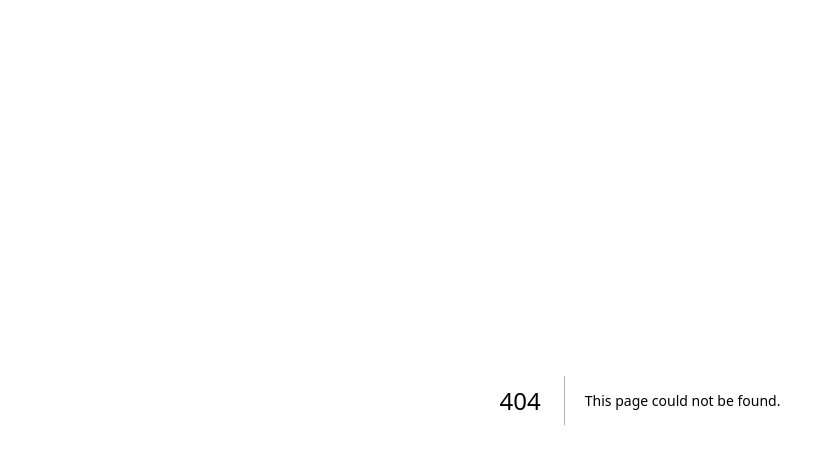
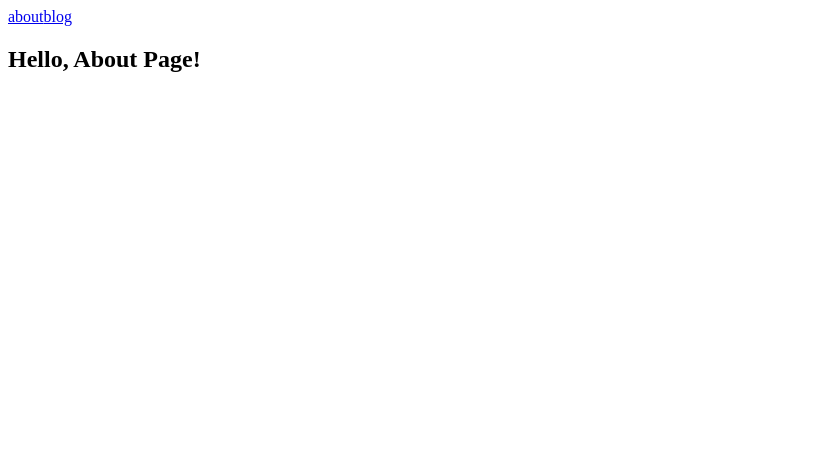
Before and after one commit to prgrms-web-devcourse/FEDC4-NextJs-PlayGround-Yuri, a Next.js app in the folder 양혜진/my-app/: page /about in a window 1280 px wide. Before the commit this address had no page. Shown: the top 464 px of the page, without its empty margins (0-835 px from the left). Built offline with nearby package versions, Linux system fonts and the light colour scheme.

Commit message:
Routing: Route Groups - 폴더이름을 소괄호로 감싸서 라우트 그룹을 생성할 수 있다 - route group 은 URL 에 영향을 주지 않고, 레이아웃을 공유하는데 사용

```diff
--- /dev/null
+++ b/양혜진/my-app/app/(marketing)/about/page.tsx
@@ -0,0 +1,3 @@
+export default function Page() {
+  return <h1>Hello, About Page!</h1>
+}
--- /dev/null
+++ b/양혜진/my-app/app/(marketing)/blog/page.tsx
@@ -0,0 +1,3 @@
+export default function Page() {
+  return <h1>Hello, Blog Page!</h1>
+}
--- /dev/null
+++ b/양혜진/my-app/app/(marketing)/layout.tsx
@@ -0,0 +1,12 @@
+import { Links } from "@/app/components/links";
+import Link from "next/link";
+
+export default function DashboardLayout({ children }: { children: React.ReactNode }) {
+  return (
+    <section>
+      <Link href="/about">about</Link>
+      <Link href="/blog">blog</Link>
+      {children}
+    </section>
+  )
+}
```
Also changed, not shown: 양혜진/my-app/app/page.tsx (+0 -8 lines), 양혜진/my-app/app/(marketing)/blog/PostList.tsx (renamed from 양혜진/my-app/app/blog/PostList.tsx).
